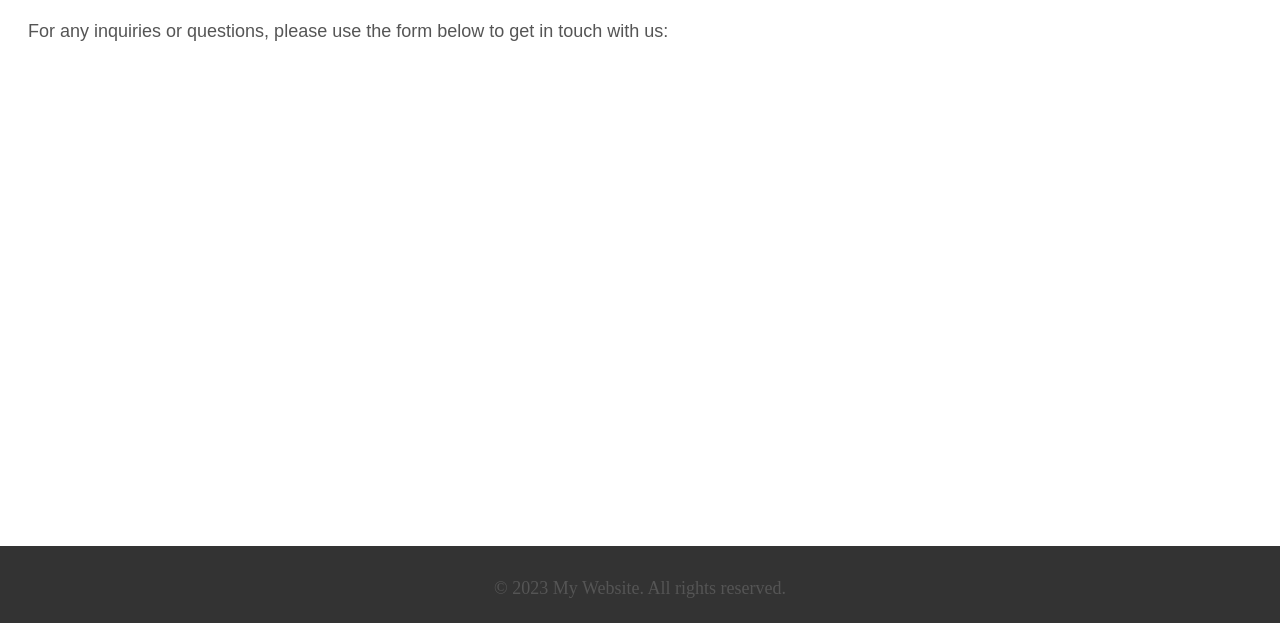
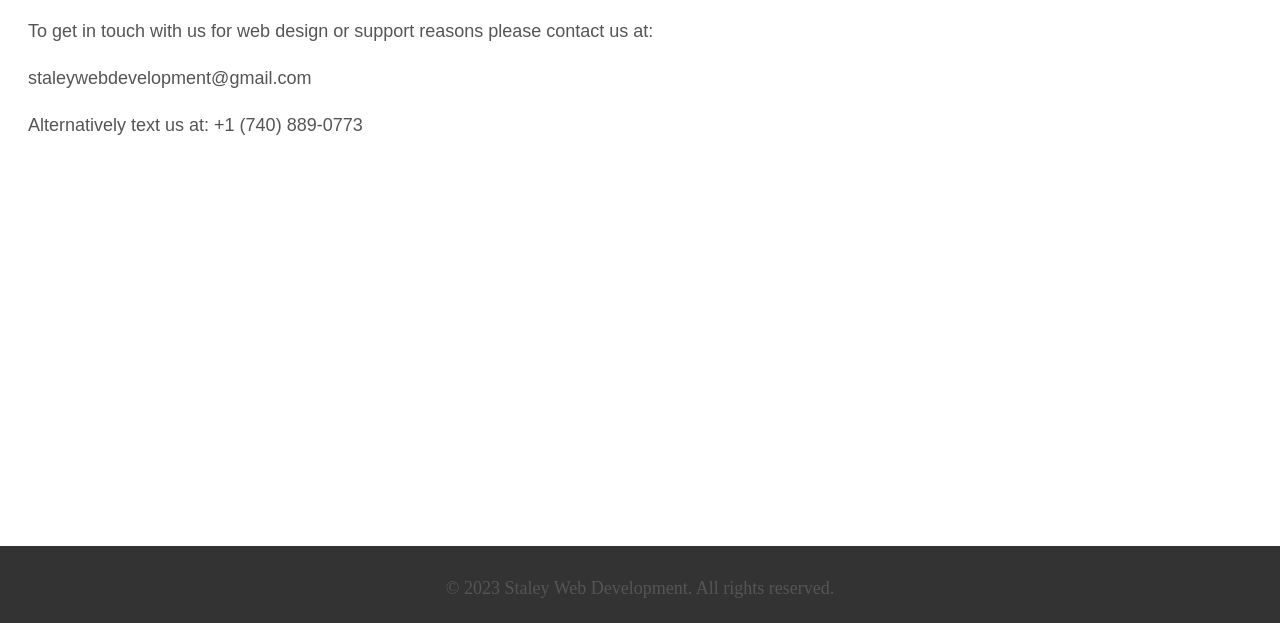
Before and after one commit to SwiftWebSolutions/SwiftWebSolutions.github.io, a plain HTML site: page contact.html in a window 1280 px wide. Shown: the part 177-800 px from the top of the page. Drawn offline with Linux system fonts and the light colour scheme.

Commit message:
Update contact.html

```diff
--- a/contact.html
+++ b/contact.html
@@ -18,12 +18,13 @@
 
     <main>
         <h1>Contact Us</h1>
-        <p>For any inquiries or questions, please use the form below to get in touch with us:</p>
-        <!-- Add a contact form or list your contact details -->
+        <p>To get in touch with us for web design or support reasons please contact us at:</p>
+        <p>staleywebdevelopment@gmail.com</p>
+        <p>Alternatively text us at: +1 (740) 889-0773</p>
     </main>
 
     <footer>
-        <p>&copy; 2023 My Website. All rights reserved.</p>
+        <p>&copy; 2023 Staley Web Development. All rights reserved.</p>
     </footer>
 </body>
 </html>
```
